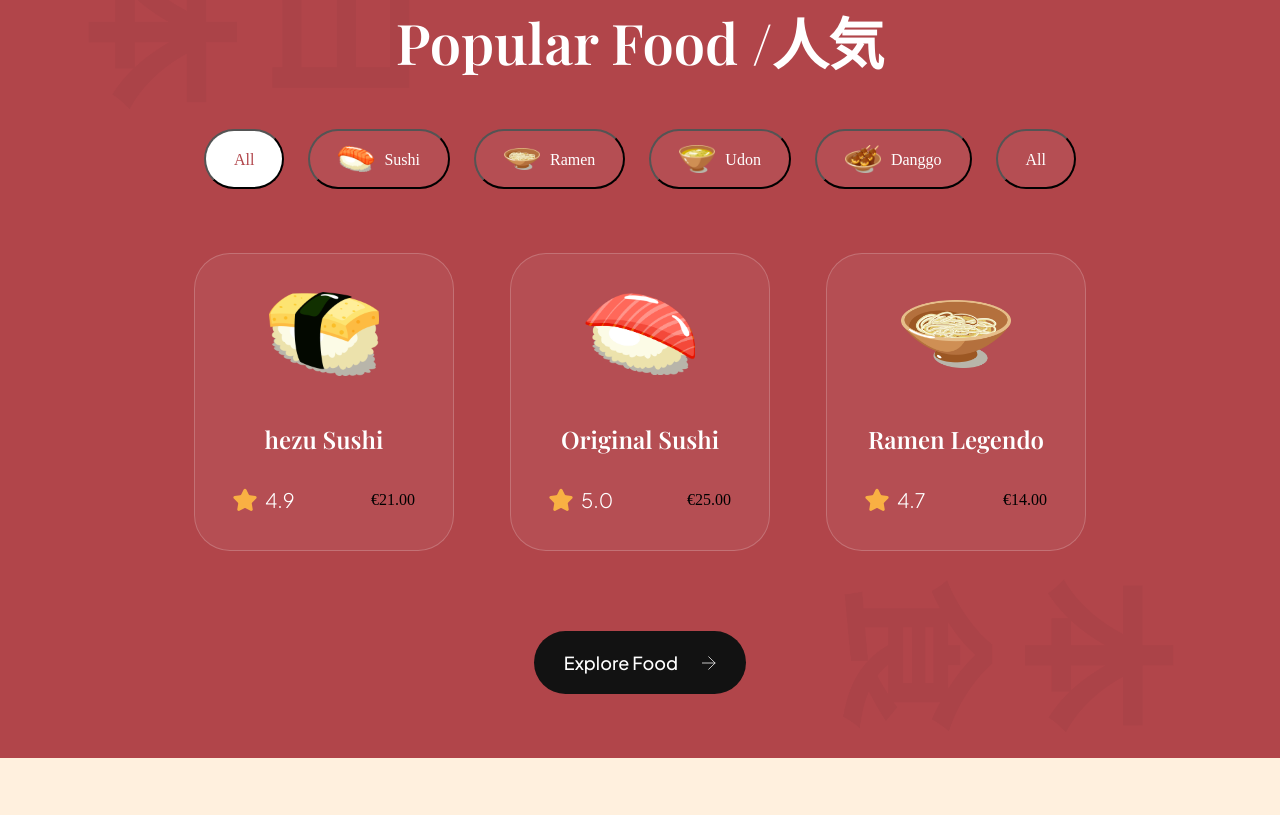
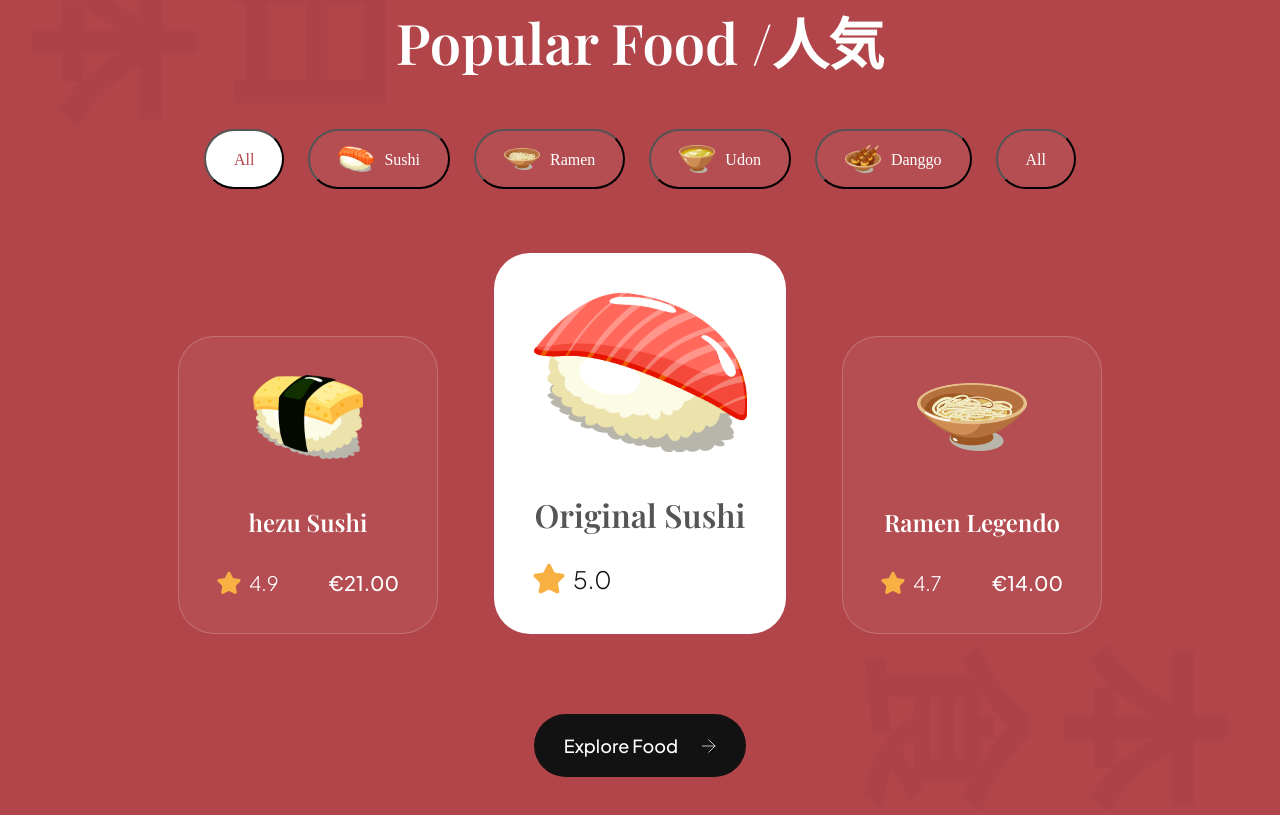
Before and after one commit to aindriu80/jsm-sushi-app, a website built with Vite: page index.html in a window 1280 px wide. Shown: the part 1579-2394 px from the top of the page. Before the commit the page ends 2337 px from the top, so only its background shows below. Built offline with nearby package versions, Linux system fonts and the light colour scheme; files whose address does not match are found by name.

Commit message:
Completing the styling of the popular foods section

```diff
--- a/css/sections/popular.css
+++ b/css/sections/popular.css
@@ -160,9 +160,39 @@
   color: #fff;
 }
 
-.popular-foods__card-price p {
+.popular-foods__card-price {
   font-size: 20px;
   font-weight: 500;
   font-family: var(--plus-jakarta-sans);
   color: #fff;
 }
+
+.popular-foods__card.active-card {
+  background: #fff;
+  min-width: 240px;
+}
+
+.popular-foods__card.active-card .popular-foods__card-image {
+  width: 214px;
+  height: 160px;
+}
+
+.popular-foods__card.active-card .popular-foods__card-title {
+  color: var(--black-500);
+  font-size: 32px;
+}
+
+.popular-foods__card.active-card .popular-foods__card-rating img {
+  width: 32px;
+  height: 32px;
+}
+
+.popular-foods__card.active-card .popular-foods__card-rating p {
+  font-size: 24px;
+  color: var(--gray-500);
+}
+
+.popular-foods__card.active-card .popular-foods__card-rating {
+  font-size: 24px;
+  color: var(--secondary-color);
+}
```
